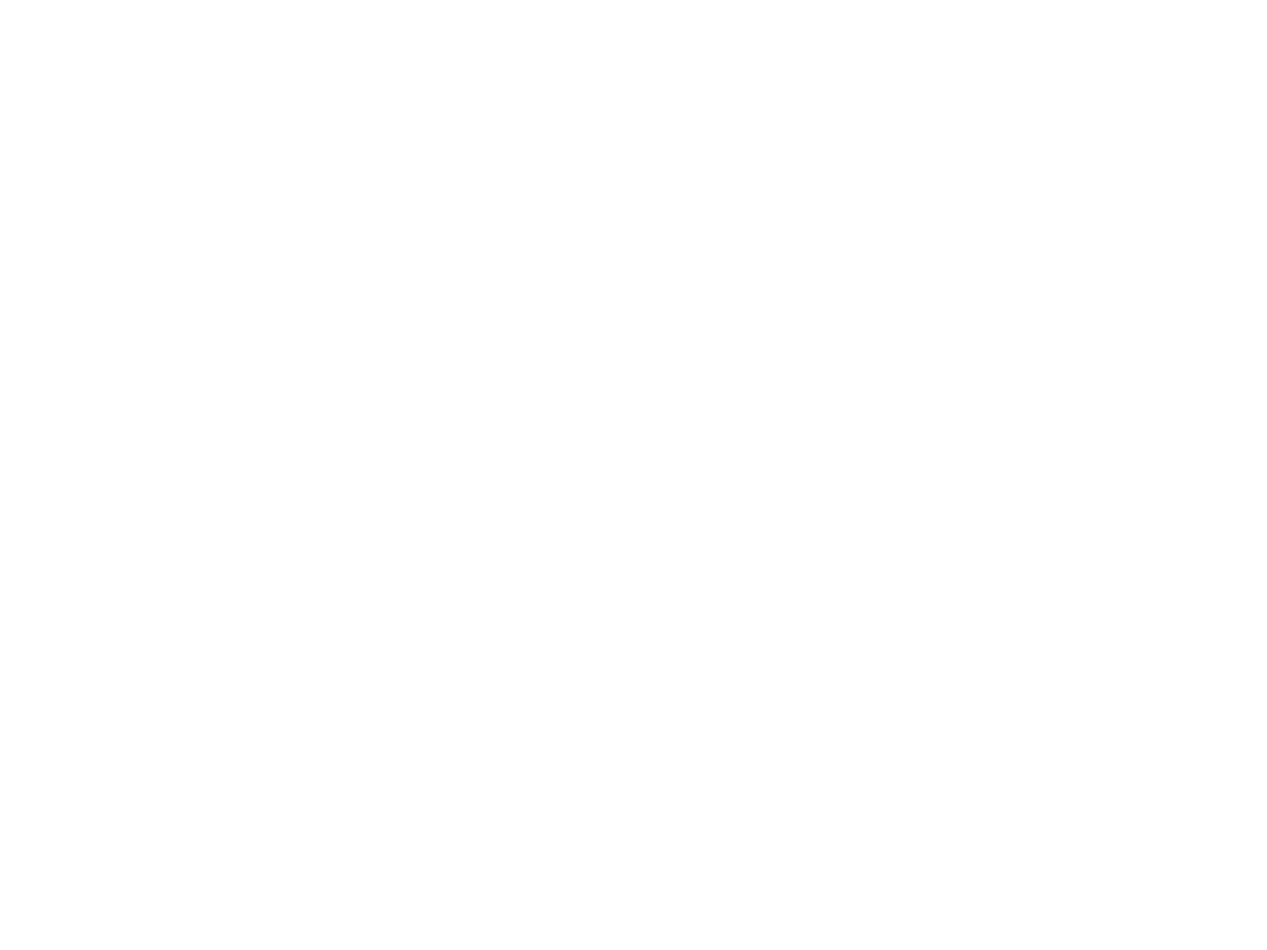
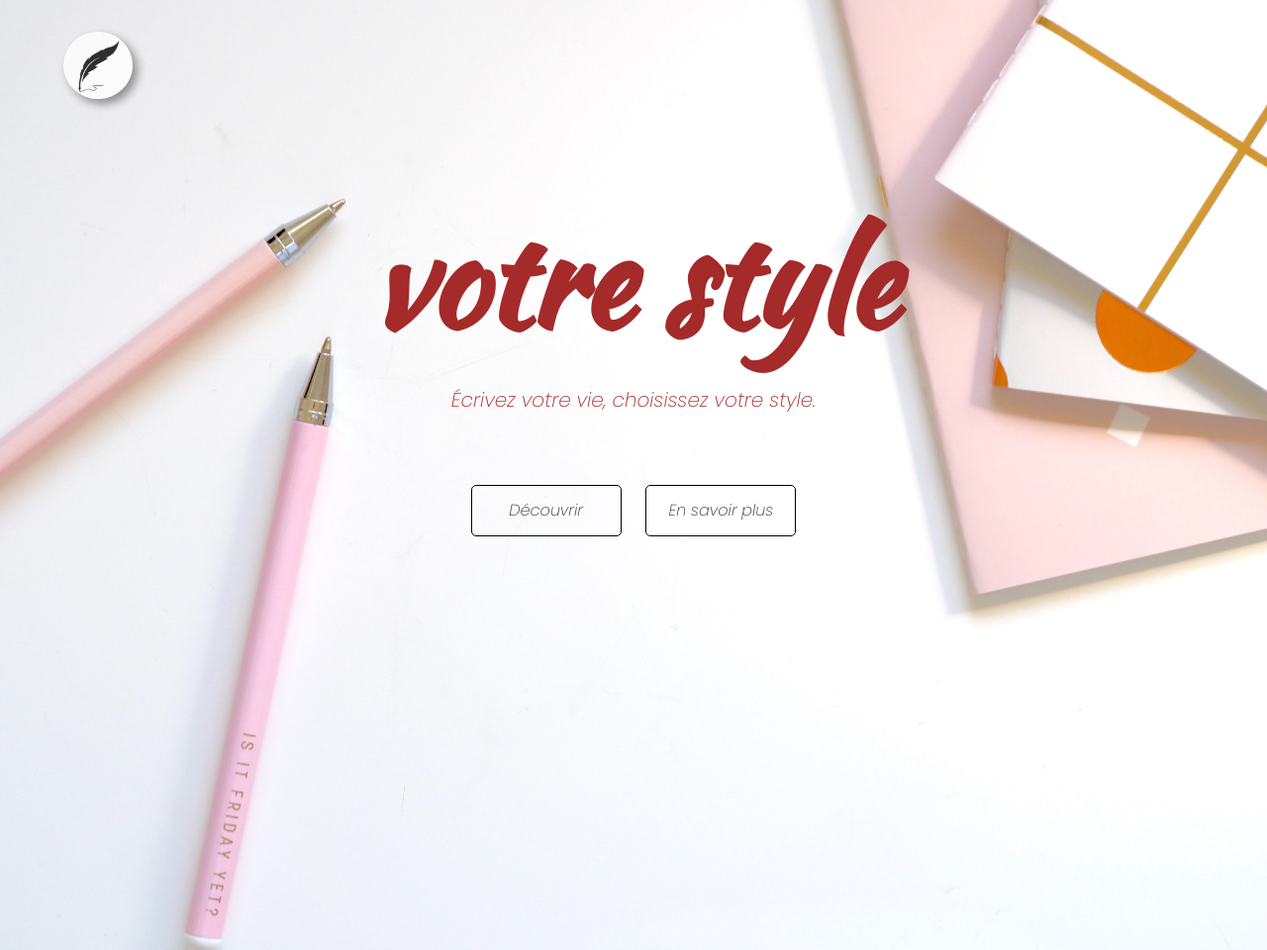
Before and after one commit to jafarizadeh/WebProjet, a PHP site: page / in a window 1280 px wide. Before the commit the page is empty. Shown: the whole page at 99% size. Before the commit the page ends 800 px from the top, so only its background shows below. Run offline with PHP 8.4, Linux system fonts and the light colour scheme.

Commit message:
background, logo, text

```diff
--- a/Assets/index.php
+++ b/Assets/index.php
@@ -4,8 +4,29 @@
     <meta charset="UTF-8">
     <meta name="viewport" content="width=device-width, initial-scale=1.0">
     <title>Document</title>
+    <link rel="stylesheet" type="text/css" href="style/style.css">
+
+    <link rel="preconnect" href="https://fonts.googleapis.com">
+<link rel="preconnect" href="https://fonts.gstatic.com" crossorigin>
+<link href="https://fonts.googleapis.com/css2?family=Kaushan+Script&family=Poppins:ital,wght@1,200&display=swap" rel="stylesheet">
+
 </head>
 <body>
 
+    <section>
+        <img src="image/banner.jpg" id="banner">
+        <img src="image/logo.png" id="logo">
+        <div class = "banner-text">
+            <h1>votre style</h1>
+            <p>Écrivez votre vie, choisissez votre style.</p>
+            <div class="banner-btn">
+                <a href="#"><span></span>Découvrir</a>
+                <a href="#"><span></span>En savoir plus</a>
+            </div>
+        </div>
+    </section>
+
+
+    <script src="js/script.js"></script>
 </body>
 </html>
--- /dev/null
+++ b/Assets/js/script.js
@@ -0,0 +1,15 @@
+var buttons = document.querySelectorAll('.banner-btn a');
+
+buttons.forEach(function(button) {
+    button.addEventListener('mousedown', function() {
+        button.classList.add('clicked');
+    });
+
+    button.addEventListener('mouseup', function() {
+        button.classList.remove('clicked');
+    });
+
+    button.addEventListener('mouseleave', function() {
+        button.classList.remove('clicked');
+    });
+});
--- a/Assets/style/style.css
+++ b/Assets/style/style.css
@@ -0,0 +1,64 @@
+* {
+    margin: 0;
+    padding: 0;
+    font-family: 'Poppins', sans-serif;
+}
+
+#banner {
+    position: absolute;
+    background-size: cover;
+    background-position: center;
+    width: 100%;
+    z-index: 1;
+}
+
+#logo {
+    width: 70px;
+    position: absolute;
+    top: 4%;
+    left: 5%;
+    border-radius: 50%;
+    box-shadow: 5px 5px 10px rgba(0, 0, 0, 0.5);
+    opacity: 0.8;
+    z-index: 2;
+}
+
+.banner-text {
+    position: relative;
+    text-align: center;
+    color: brown;
+    padding-top: 180px;
+    z-index: 3;
+    line-height: 1.6;
+}
+
+.banner-text h1 {
+    font-size: 130px;
+    font-family: 'Kaushan Script', cursive;
+}
+
+.banner-text p {
+    font-size: 20px;
+    font-style: italic;
+}
+
+.banner-btn {
+    margin: 70px auto 0;
+}
+
+.banner-btn a {
+    width: 150px;
+    text-decoration: none;
+    display: inline-block;
+    margin: 0 10px;
+    padding: 12px 0;
+    color: rgb(51, 48, 48);
+    border: 0.5px solid black;
+    border-radius: 5px;
+    transition: background-color 0.3s ease;
+}
+
+
+.banner-btn a.clicked {
+    background-color: rgb(166, 136, 94);
+}
```
Also changed, not shown: Assets/image/01.jpg (added), Assets/image/banner.jpg (added), Assets/image/logo.png (added), Assets/style/image/01.jpg (added), 3 other files.
